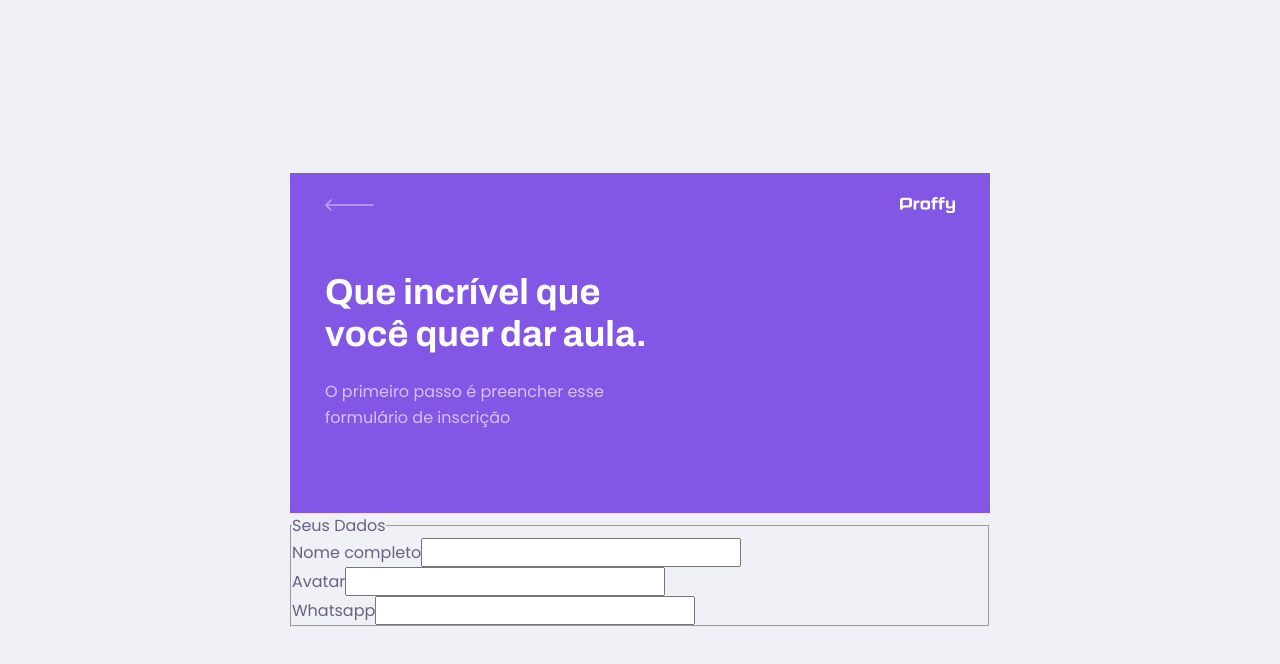
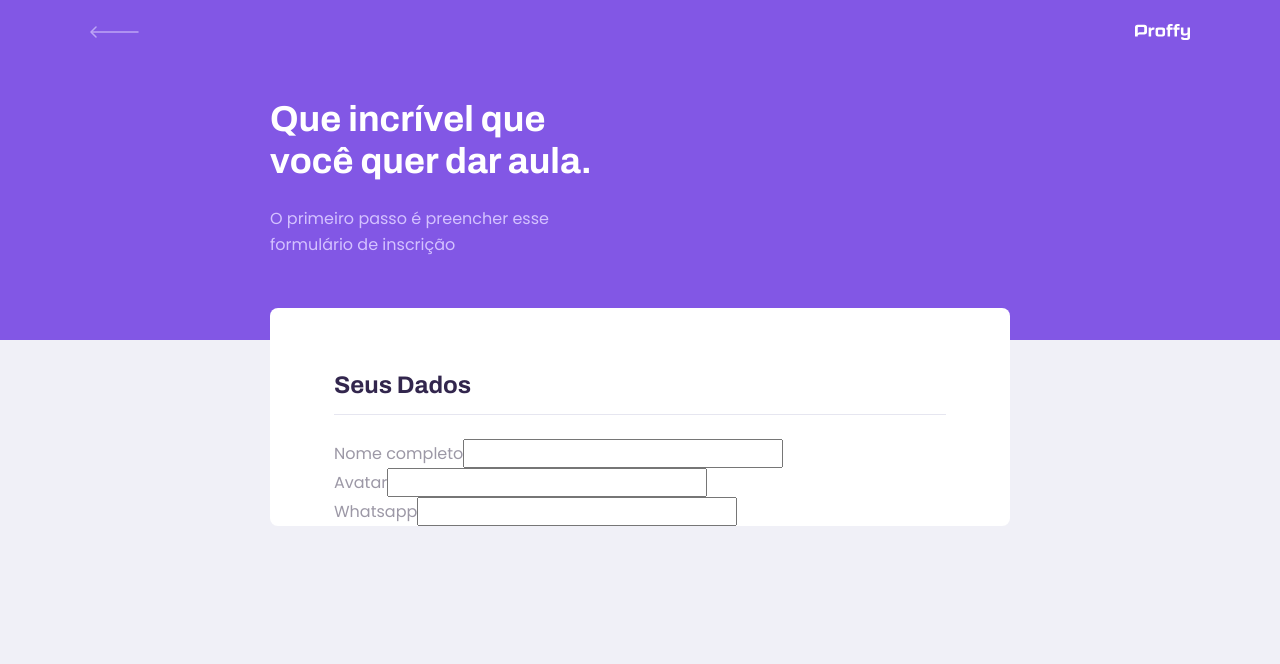
Before and after one commit to VieiraVitor/nlw-proffy, a React (Create React App) app in the folder web/: page /give-classes in a window 1280 px wide. Shown: the top 664 px of the page. Built offline with nearby package versions, Linux system fonts and the light colour scheme.

Commit message:
style: adiciona estilo css na página de formulário do professor

```diff
--- a/web/src/pages/TeacherForm/index.tsx
+++ b/web/src/pages/TeacherForm/index.tsx
@@ -1,5 +1,8 @@
 import React from 'react';
+
 import PageHeader from '../../components/pageHeader';
+
+import './style.css';
 
 function TeacherForm() {
     return (
--- /dev/null
+++ b/web/src/pages/TeacherForm/style.css
@@ -0,0 +1,134 @@
+#page-teacher-form {
+  width: 100vw;
+  height: 100vh;
+}
+
+#page-teacher-form .page-header .header-content {
+  margin-bottom: 6.4rem;
+}
+
+#page-teacher-form main {
+  background: var(--color-box-base);
+  width: 100%;
+  max-width: 74rem;
+  border-radius: 0.8rem;
+  margin: -3.2rem auto 3.2rem;
+  padding-top: 6.4rem;
+  overflow: hidden;
+}
+
+#page-teacher-form main fieldset {
+  border: 0;
+  padding: 0 2.4rem;
+}
+
+#page-teacher-form main fieldset+fieldset {
+  margin-top: 6.4rem;
+}
+
+#page-teacher-form main fieldset legend {
+  font: 700 2.4rem Archivo;
+  color: var(--color-text-title);
+  margin-bottom: 2.4rem;
+  display: flex;
+  align-items: center;
+  justify-content: space-between;
+  width: 100%;
+  padding-bottom: 1.6rem;
+  border-bottom: 1px solid var(--color-line-in-white);
+}
+
+#page-teacher-form main fieldset legend button {
+  background: none;
+  border: 0;
+  color: var(--color-primary);
+  font: 700 1.6rem Archivo;
+  cursor: pointer;
+  transition: color 0.2s;
+}
+
+#page-teacher-form main fieldset legend button:hover {
+  color: var(--color-primary-dark);
+}
+
+#page-teacher-form main fieldset .input-block+.textarea-block, #page-teacher-form main fieldset .select-block+.input-block {
+  margin-top: 2.4rem;
+}
+
+#page-teacher-form main label {
+  color: var(--color-text-complement);
+}
+
+#page-teacher-form main footer {
+  padding: 4rem 2.4rem;
+  background: var(--color-box-footer);
+  border-top: 1px solid var(--color-line-in-white);
+  margin-top: 6.4rem;
+}
+
+#page-teacher-form main footer p {
+  display: flex;
+  align-items: center;
+  justify-content: center;
+  font-size: 1.4rem;
+  line-height: 2.4rem;
+  color: var(--color-text-complement);
+}
+
+#page-teacher-form main footer img {
+  margin-right: 2rem;
+}
+
+#page-teacher-form main footer button {
+  width: 100%;
+  height: 5.6rem;
+  background: var(--color-secundary);
+  color: var(--color-button-text);
+  border: 0;
+  border-radius: 0.8rem;
+  cursor: pointer;
+  font: 700 1.6rem Archivo;
+  display: flex;
+  align-items: center;
+  justify-content: center;
+  text-decoration: none;
+  transition: background-color 0.2s;
+  margin-top: 3.2rem;
+}
+
+#page-teacher-form main footer button:hover {
+  background: var(--color-secundary-dark);
+}
+
+@media (min-width: 700px) {
+  #page-teacher-form {
+    max-width: 100vw;
+  }
+  #page-teacher-form .page-header .header-content {
+    margin-bottom: 0;
+  }
+  #page-teacher-form main fieldset {
+    padding: 0 6.4rem;
+  }
+  #page-teacher-form main .schedule-item {
+    display: grid;
+    grid-template-columns: 2fr 1fr 1fr;
+    column-gap: 1.6rem;
+  }
+  #page-teacher-form main .schedule-item .input-block {
+    margin-top: 0 !important;
+  }
+  #page-teacher-form main footer {
+    padding: 4.0rem 6.4rem;
+    display: flex;
+    align-items: center;
+    justify-content: space-between;
+  }
+  #page-teacher-form main footer p {
+    justify-content: space-between;
+  }
+  #page-teacher-form main footer button {
+    width: 20rem;
+    margin-top: 0;
+  }
+}
```
